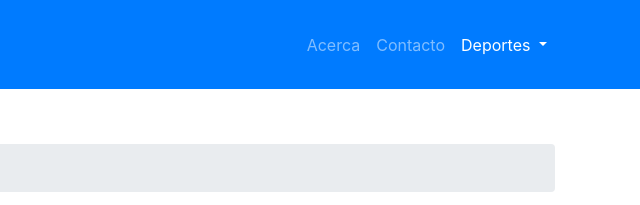
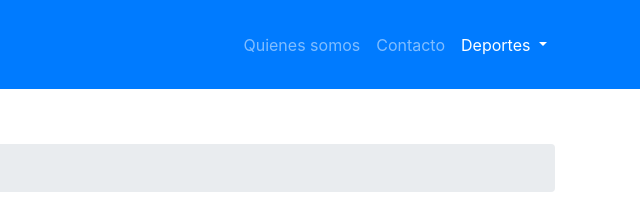
Before and after one commit to DeTTroX/ENDproyectoProgra, a website: page startbootstrap-modern-business-gh-pages/BasquetbalNacional.html in a window 1280 px wide. Shown: the top 205 px of the page, 640-1280 px from the left. Drawn offline with Linux system fonts and the light colour scheme.

Commit message:
correccio

```diff
--- a/startbootstrap-modern-business-gh-pages/BasquetbalNacional.html
+++ b/startbootstrap-modern-business-gh-pages/BasquetbalNacional.html
@@ -32,7 +32,7 @@
           <div class="collapse navbar-collapse" id="navbarResponsive">
               <ul class="navbar-nav ml-auto">
                   <li class="nav-item">
-                      <a class="nav-link" href="about.html">Acerca</a>
+                      <a class="nav-link" href="about.html">Quienes somos</a>
                   </li>
                   <li class="nav-item">
                       <a class="nav-link" href="contact.html">Contacto</a>
```
Also changed, not shown: startbootstrap-modern-business-gh-pages/FutbolInternacional.html (+1 -1 lines), startbootstrap-modern-business-gh-pages/FutbolNacional.html (+1 -1 lines), startbootstrap-modern-business-gh-pages/basquetballInt.html (+1 -1 lines), startbootstrap-modern-business-gh-pages/boxeoInternacional.html (+1 -1 lines), startbootstrap-modern-business-gh-pages/boxeoNacional.html (+1 -1 lines), startbootstrap-modern-business-gh-pages/contact.html (+1 -1 lines), startbootstrap-modern-business-gh-pages/index.html (+1 -1 lines).
